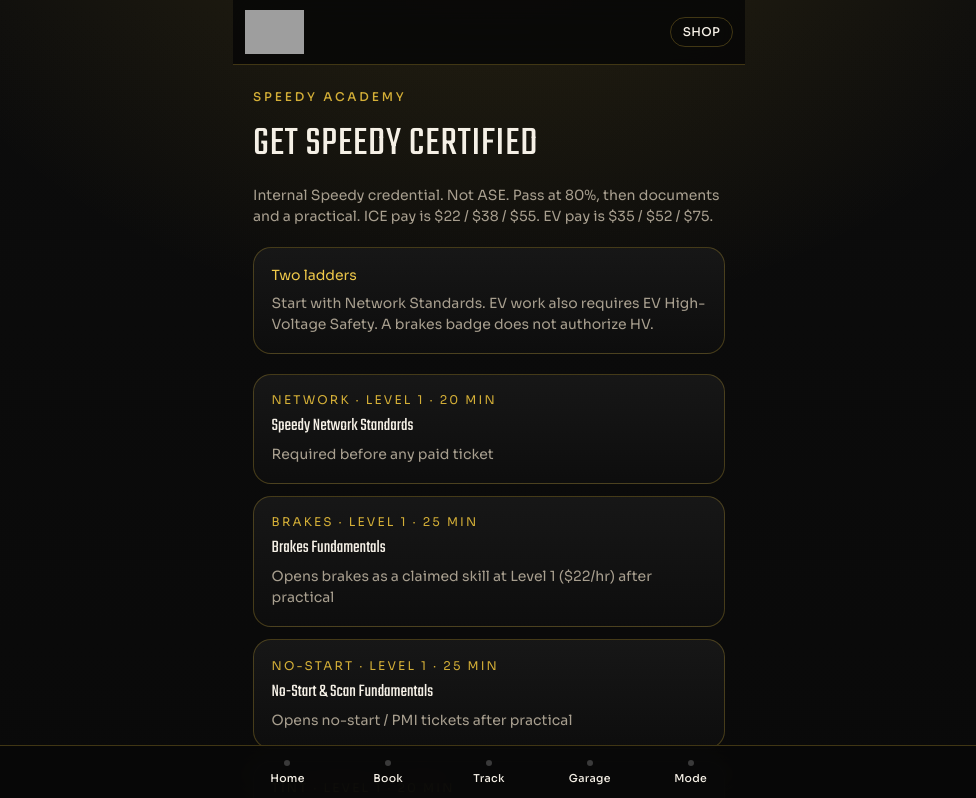
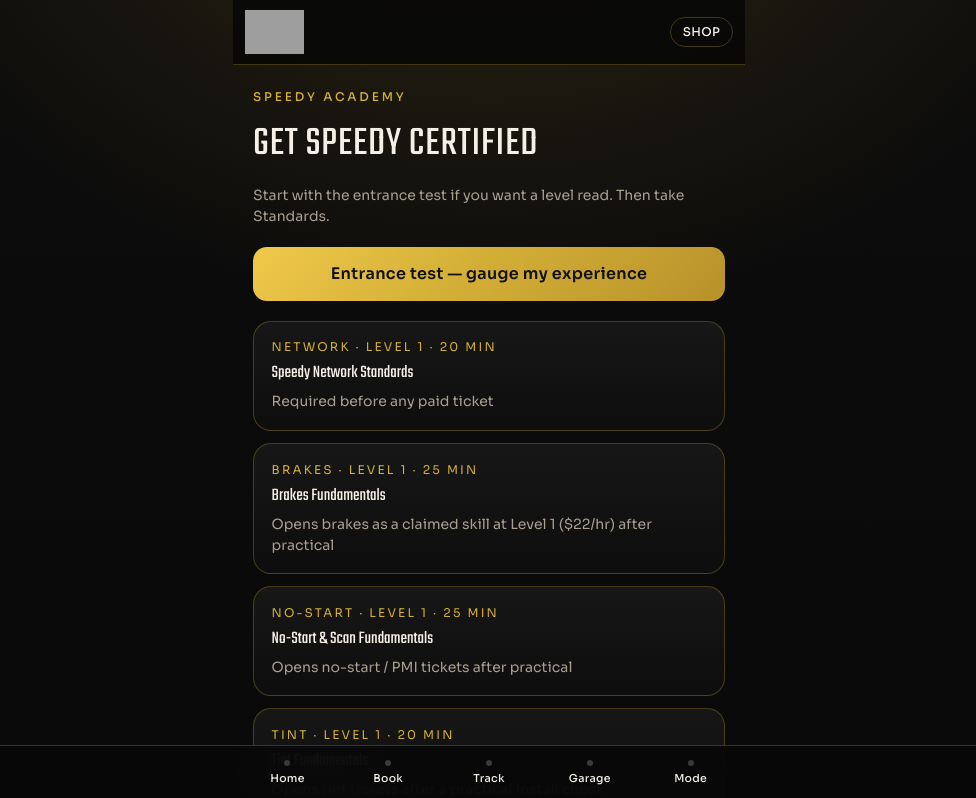
Before and after one commit to speedyapointments-cyber/speedyautobot, a Next.js app: page /academy in a window 1280 px wide. Shown: the top 798 px of the page, without its empty margins (151-1127 px from the left). Built offline with nearby package versions, Linux system fonts and the light colour scheme; grey boxes are pictures that could not be loaded.

Commit message:
Link the entrance experience test from Academy

```diff
--- a/src/app/academy/page.tsx
+++ b/src/app/academy/page.tsx
@@ -9,23 +9,14 @@ export default function AcademyPage() {
   return (
     <AppShell>
       <div className="px-5 py-6 space-y-5">
-        <p className="text-xs font-medium tracking-[0.24em] text-[var(--gold)] uppercase">
-          Speedy Academy
-        </p>
+        <p className="text-xs font-medium tracking-[0.24em] text-[var(--gold)] uppercase">Speedy Academy</p>
         <h1 className="section-title">Get Speedy Certified</h1>
         <p className="muted text-sm">
-          Internal Speedy credential. Not ASE. Pass at 80%, then documents and a
-          practical. ICE pay is $22 / $38 / $55. EV pay is $35 / $52 / $75.
+          Start with the entrance test if you want a level read. Then take Standards.
         </p>
-
-        <div className="panel space-y-2">
-          <p className="text-sm text-[var(--gold-bright)]">Two ladders</p>
-          <p className="muted text-sm">
-            Start with Network Standards. EV work also requires EV High-Voltage
-            Safety. A brakes badge does not authorize HV.
-          </p>
-        </div>
-
+        <Link href="/entrance" className="btn-gold">
+          Entrance test — gauge my experience
+        </Link>
         <ul className="space-y-3">
           {ALL.map((course) => (
             <li key={course.slug}>
@@ -41,10 +32,7 @@ export default function AcademyPage() {
             </li>
           ))}
         </ul>
-
-        <Link href="/apply" className="btn-ghost">
-          Apply after you pass Standards
-        </Link>
+        <Link href="/apply" className="btn-ghost">Apply after you pass Standards</Link>
       </div>
     </AppShell>
   );
```
